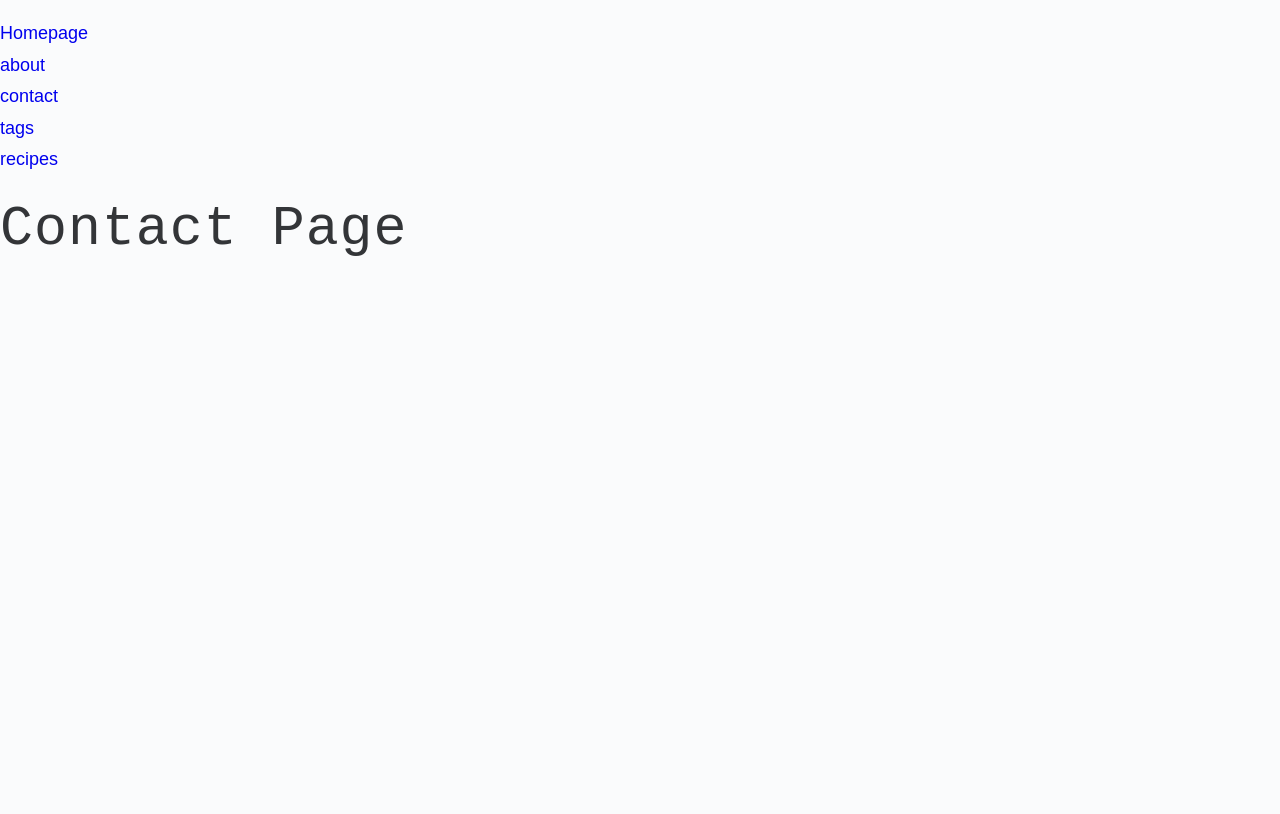
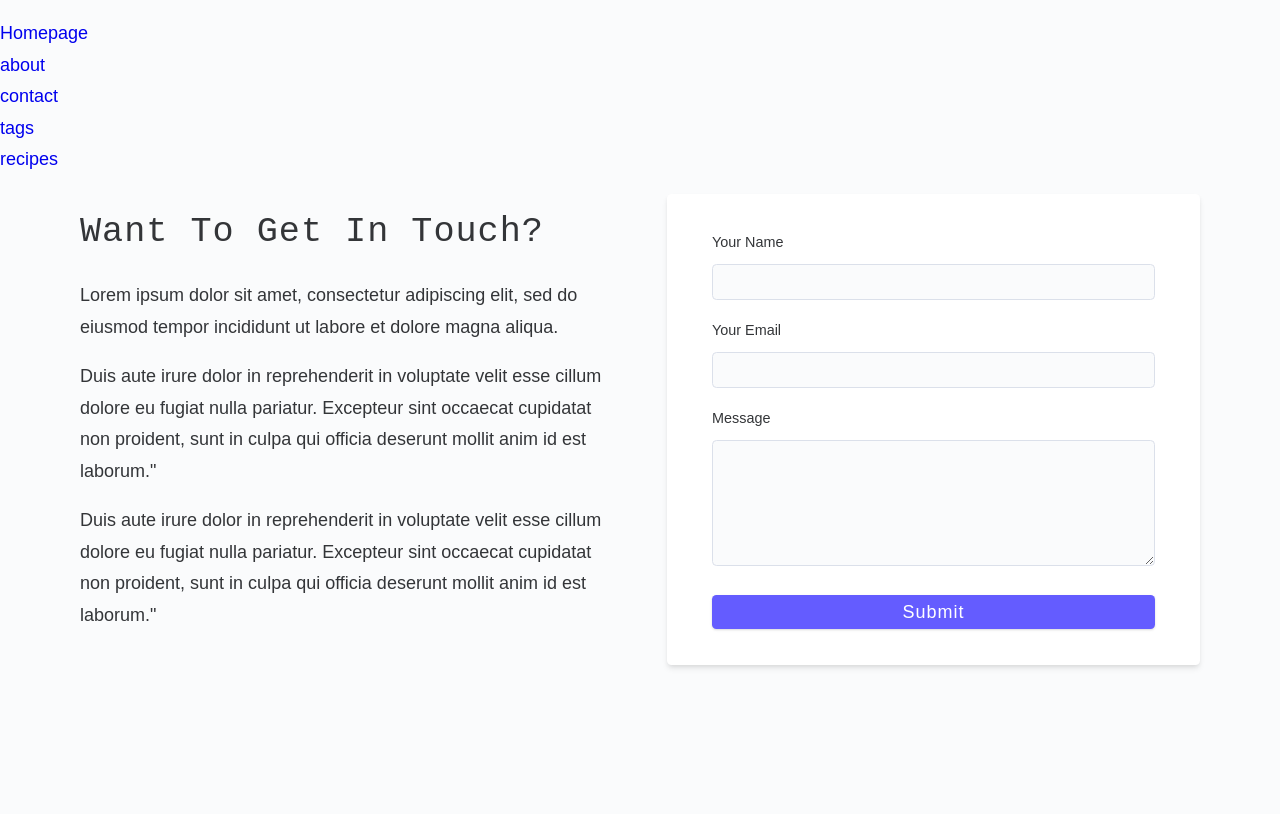
Before and after one commit to Alicino88/gatsby-course-recipes-blog, a Gatsby site: page /contact in a window 1280 px wide. Built offline with nearby package versions, Linux system fonts and the light colour scheme; Gatsby itself is replaced by a stand-in of ours.

Commit message:
Styled contact page

```diff
--- a/src/pages/contact.js
+++ b/src/pages/contact.js
@@ -8,16 +8,50 @@
 function Contact() {
   return (
     <Layout>
-      <Wrapper>
-        <h1>contact page</h1>
-      </Wrapper>
+      <main class="page">
+        <section class="contact-page">
+          <article class="contact-info">
+            <h3>Want to get in touch?</h3>
+            <p>
+              Lorem ipsum dolor sit amet, consectetur adipiscing elit, sed do
+              eiusmod tempor incididunt ut labore et dolore magna aliqua.
+            </p>
+            <p>
+              Duis aute irure dolor in reprehenderit in voluptate velit esse
+              cillum dolore eu fugiat nulla pariatur. Excepteur sint occaecat
+              cupidatat non proident, sunt in culpa qui officia deserunt mollit
+              anim id est laborum."
+            </p>
+            <p>
+              Duis aute irure dolor in reprehenderit in voluptate velit esse
+              cillum dolore eu fugiat nulla pariatur. Excepteur sint occaecat
+              cupidatat non proident, sunt in culpa qui officia deserunt mollit
+              anim id est laborum."
+            </p>
+          </article>
+          <article>
+            <form className="form contact-form">
+              <div className="form-row">
+                <label htmlFor="name">your name</label>
+                <input type="text" name="name" id="name" />
+              </div>
+              <div className="form-row">
+                <label htmlFor="email">your email</label>
+                <input type="text" name="email" id="email" />
+              </div>
+              <div className="form-row">
+                <label htmlFor="message">message</label>
+                <textarea name="message" id="message"></textarea>
+              </div>
+              <button type="submit" className="btn block">
+                submit
+              </button>
+            </form>
+          </article>
+        </section>
+      </main>
     </Layout>
   )
 }
-const Wrapper = styled.section`
-  h2 {
-    color: green;
-  }
-`
 
 export default Contact
```
